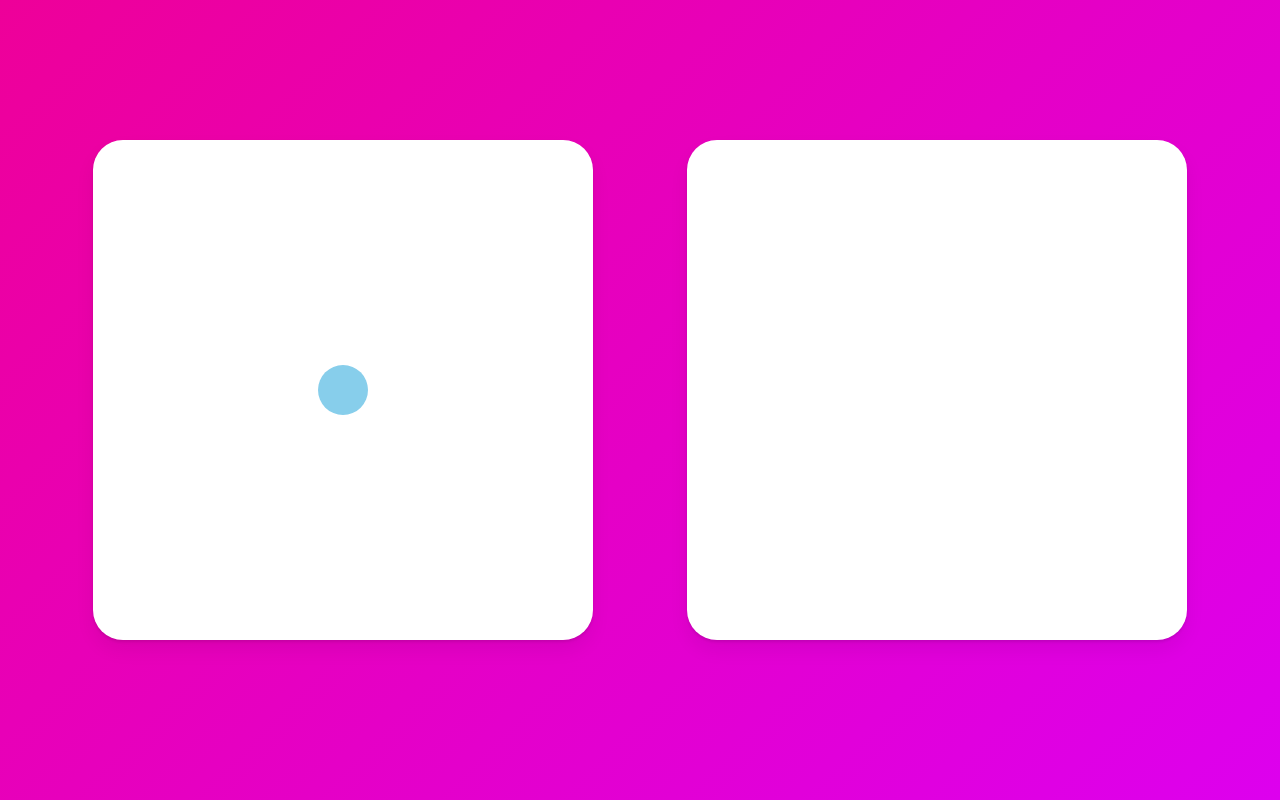
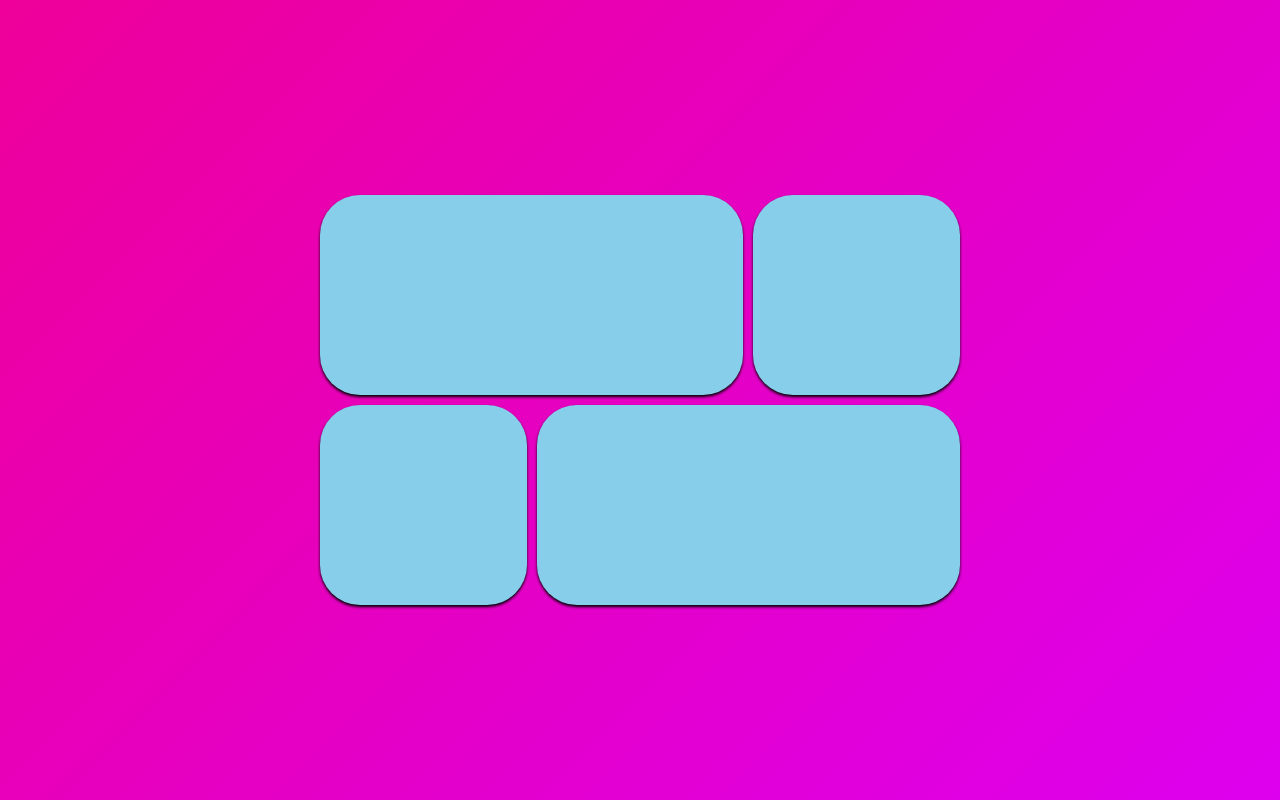
Before and after one commit to Leeseunghwan7305/react-animation, a React (Create React App) app: page / in a window 1280 px wide. Built offline with nearby package versions, Linux system fonts and the light colour scheme.

Commit message:
layoutId 공유

```diff
--- a/src/App.tsx
+++ b/src/App.tsx
@@ -7,6 +7,7 @@ import {
   useTransform,
   useViewportScroll,
 } from "framer-motion";
+import { useRecoilBridgeAcrossReactRoots_UNSTABLE } from "recoil";
 const Wrapper = styled.div`
   height: 100vh;
   width: 100vw;
@@ -18,27 +19,6 @@ const Wrapper = styled.div`
   color: black;
   line-height: 1.2;
   background: linear-gradient(135deg, #e09, #d0e);
-`;
-
-const Box = styled(motion.div)`
-  display: flex;
-  justify-content: center;
-  align-items: center;
-  font-size: 5rem;
-  margin-bottom: 20px;
-  width: 500px;
-  height: 500px;
-  top: 50px;
-  background-color: rgba(255, 255, 255, 255);
-  border-radius: 30px;
-  box-shadow: 0 2px 3px rgba(0, 0, 0, 0.1), 0 10px 20px rgba(0, 0, 0, 0.06);
-`;
-const Circle = styled(motion.div)`
-  width: 50px;
-  height: 50px;
-  border-radius: 50%;
-  background-color: skyblue;
-  display: flex;
 `;
 
 // const svg: Variants = {
@@ -58,48 +38,74 @@ const Circle = styled(motion.div)`
 //     },
 //   },
 // };
-const list = {
-  start: (direction: boolean) => ({
-    x: direction ? -500 : 500,
-    scale: 0,
-    opacity: 0,
-  }),
+
+const Grid = styled.div`
+  display: grid;
+  grid-template-columns: repeat(3, 1fr);
+  width: 50vw;
+  gap: 10px;
+  div:first-child,
+  div:last-child {
+    grid-column: span 2;
+  }
+`;
+const Box = styled(motion.div)`
+  border-radius: 40px;
+  height: 200px;
+  background-color: skyblue;
+  box-shadow: 0 2px 3px;
+`;
+const Overlay = styled(motion.div)`
+  width: 100%;
+  height: 100%;
+  position: absolute;
+  display: flex;
+  justify-content: center;
+  align-items: center;
+`;
+const Box2 = styled(motion.div)`
+  width: 500px;
+  height: 300px;
+  background-color: white;
+  border-radius: 30px;
+`;
+const OverVar = {
+  start: { backgroundColor: "rgba(0, 0, 0, 0)" },
   end: {
-    x: 0,
-    opacity: 1,
-    scale: 1,
-    transition: {
-      duration: 0.2,
-    },
+    backgroundColor: "rgba(0, 0, 0, 1)",
+    transition: {},
   },
-  leaving: (direction: boolean) => ({
-    x: direction ? 500 : -500,
-    opacity: 0,
-    scale: 0,
-    transition: {
-      duration: 0.3,
-    },
-  }),
+  leaving: {
+    backgroundColor: "rgba(0, 0, 0, 0)",
+    transition: {},
+  },
 };
 function App() {
-  const [clicked, setClicked] = useState(true);
-  const changeLayout = () => {
-    setClicked((pre) => !pre);
-  };
+  let [layoutId2, setLayoutId] = useState<string | null>(null);
   return (
     <>
-      <Wrapper onClick={changeLayout}>
-        <Box>
-          {clicked ? (
-            <Circle style={{ borderRadius: 50 }} layoutId="circle"></Circle>
+      <Wrapper>
+        <Grid>
+          <Box onClick={() => setLayoutId("1")} layoutId="1"></Box>
+          <Box onClick={() => setLayoutId("2")} layoutId="2"></Box>
+          <Box onClick={() => setLayoutId("3")} layoutId="3"></Box>
+          <Box onClick={() => setLayoutId("4")} layoutId="4"></Box>
+        </Grid>
+        <AnimatePresence>
+          {layoutId2 ? (
+            <Overlay
+              onClick={() => {
+                setLayoutId(null);
+              }}
+              variants={OverVar}
+              initial="start"
+              animate="end"
+              exit="leaving"
+            >
+              <Box2 layoutId={layoutId2 + ""}></Box2>
+            </Overlay>
           ) : null}
-        </Box>
-
-        <Box>
-          {!clicked ? (
-            <Circle layoutId="circle" style={{ borderRadius: 0 }}></Circle>
-          ) : null}
-        </Box>
+        </AnimatePresence>
       </Wrapper>
     </>
   );
```
